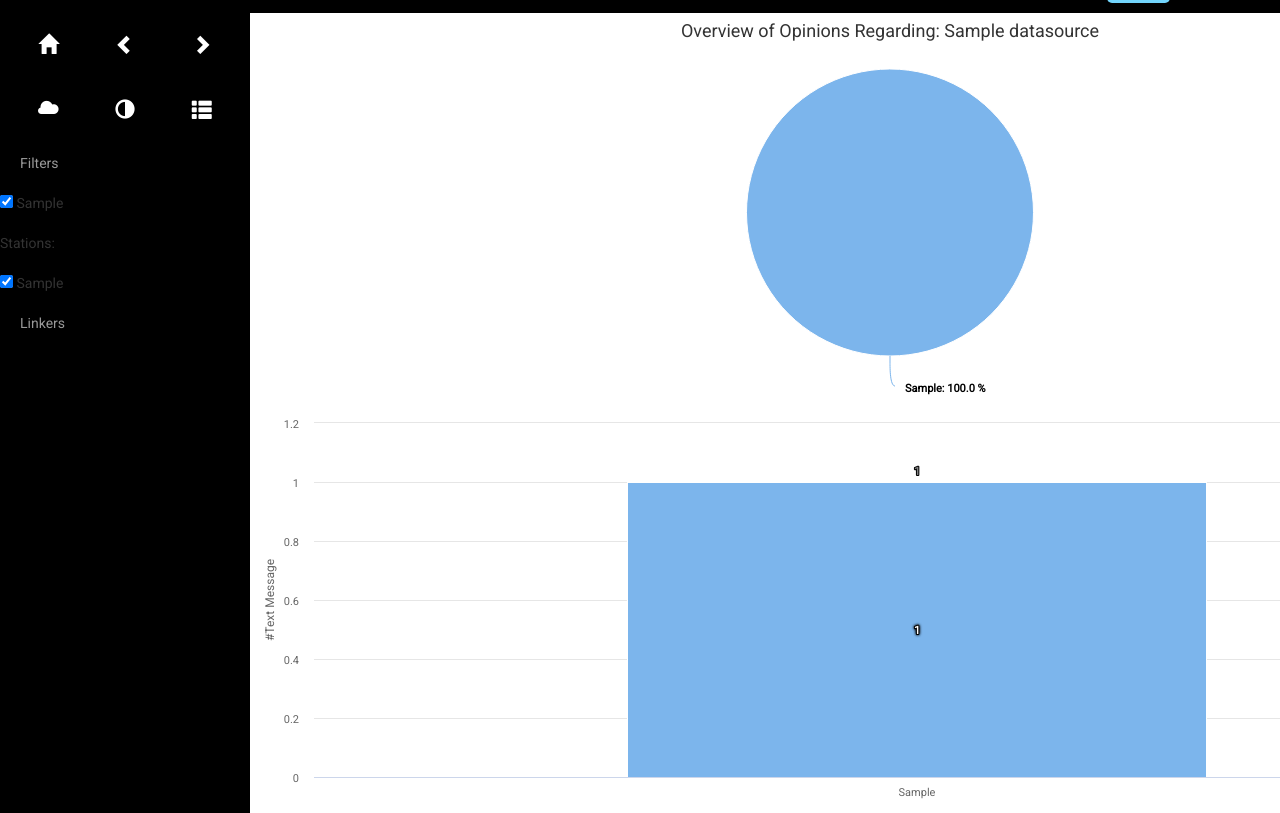
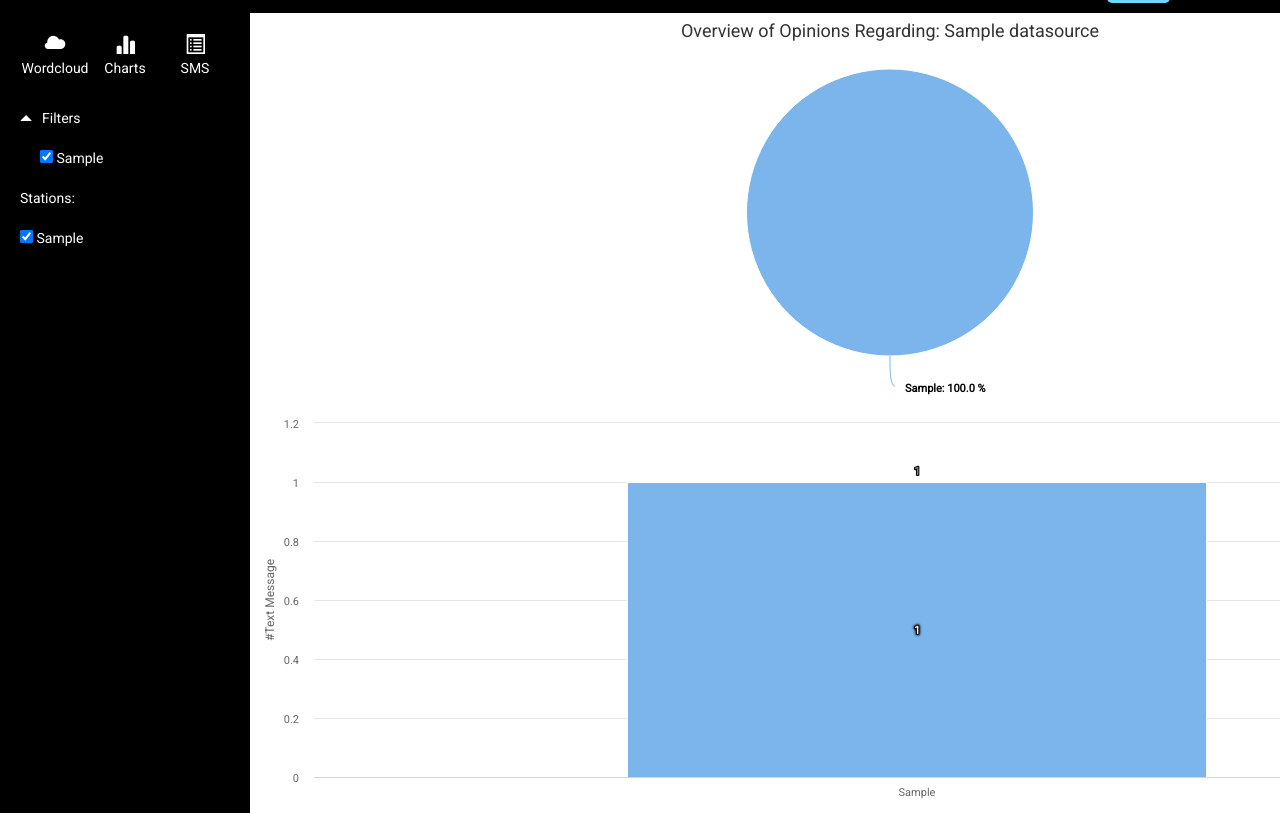
Before and after one commit to chwangaa/Charlie, a Django app: page /analysis/1/ in a window 1280 px wide. Shown: the part 37-850 px from the top of the page. Run offline with Django 3.2, Linux system fonts and the light colour scheme; tables that the repository leaves empty hold one stand-in row (values such as "Sample post"); some libraries are stand-ins or nearby versions.

Commit message:
sidebar changes
collapse filter menu, generally tidier

```diff
--- a/charlie/analysis/forms.py
+++ b/charlie/analysis/forms.py
@@ -4,9 +4,9 @@ from django import forms
 
 class DataUploadForm(forms.Form):
     docfile = forms.FileField(
-        label='Upload new Dataset for Analysis!'
+        label='Upload a new dataset for analysis!'
     )
     question = forms.CharField(
-        label='What is your Question')
+        label='What is your question?')
     answer = forms.CharField(
-        label='What are the options')
+        label='What are your options?')
--- a/charlie/analysis/static/analysis/css/dashboard.css
+++ b/charlie/analysis/static/analysis/css/dashboard.css
@@ -75,6 +75,7 @@ h1{
 	flex-wrap:wrap;
 	border-top:1px solid;
 	margin-top:10px;
+	padding:10px;
 }
 
 .uploaded_file{
--- a/charlie/analysis/static/analysis/css/sidebar.css
+++ b/charlie/analysis/static/analysis/css/sidebar.css
@@ -2,24 +2,43 @@
 	display:table;
 	height:auto;
 	width:100%;
-	padding:10px;
+	color:white;
+	padding:10px 20px 10px 20px;
 }
 
-.sidebar-link{
+.sidebar-link,.sidebar-text{
+	color:white;
 	display:table-cell;
 	text-align:center;
-	color:white;
-	padding:10px;
+	width:33%;
 }
 
 .sidebar-link:hover{
-	color:#FF8C00;
-}
-
-.sidebar-link:null{
-	color:
+	color:#72D5FC;
 }
 
 .glyphicon{
 	font-size:20px;
 }
+
+#icons{
+	padding:20px 20px 0 20px;
+}
+#icon_names{
+	padding:0 20px 20px 20px;
+}
+
+#filters:hover{
+	background-color:#72D5FC;
+}
+
+#filter-wrapper{
+	display:block;
+	padding-left:20px;
+	color:white;
+}
+
+#arrow{
+	font-size:12px;
+	padding-right:10px;
+}
--- a/charlie/analysis/templates/main.html
+++ b/charlie/analysis/templates/main.html
@@ -36,36 +36,30 @@
     {%block sidebar%}
     <div id="sidebar-wrapper">
         <ul class="sidebar-nav">
-			<div class="sidebar-link-container">
-				<a href={%url 'dashboard' %} class="sidebar-link">
-					<span class="glyphicon glyphicon-home" aria-hidden="true"></span>
-				</a>
-                <!-- View Traversal: Possibly a different attribute to simplify design -->
-				<a class="sidebar-link" switch-view="page_prev">
-					<span class="glyphicon glyphicon-chevron-left" aria-hidden="true"></span>
-				</a>
-				<a class="sidebar-link" switch-view="page_for">
-					<span class="glyphicon glyphicon-chevron-right" aria-hidden="true"></span>
-				</a>
-			</div>
-            <div class="sidebar-link-container">
+			<div class="sidebar-link-container" id="icons">
                 <a class="sidebar-link" switch-view="page_cloudmap">
                     <span class="glyphicon glyphicon-cloud" aria-hidden="true"></span>
                 </a>
-                <a class="sidebar-link" switch-view="page_charts">
-                    <span class="glyphicon glyphicon-adjust" aria-hidden="true"></span>
+				<a class="sidebar-link" switch-view="page_charts">
+                   <span class="glyphicon glyphicon-stats" aria-hidden="true"></span>
                 </a>
-                <a class="sidebar-link" switch-view="page_text">
-                    <span class="glyphicon glyphicon-th-list" aria-hidden="true"></span>
+				<a class="sidebar-link" switch-view="page_text">
+                    <span class="glyphicon glyphicon-list-alt" aria-hidden="true"></span>
                 </a>
-            </div>
-            <li id='li_filters'>
-                <a href="#" id="filters">Filters</a>
-            </li>
-            <li>
-                <a href="#" id="linkers">Linkers</a>
-            </li>
-        </ul>
+			</div>
+			<div class="sidebar-link-container" id="icon_names">
+				<span class="sidebar-text"> Wordcloud</span>
+                <span class="sidebar-text"> Charts</span>
+				<span class="sidebar-text"> SMS</span>
+			</div>
+
+			<div class="sidebar-link-container" id="filters">
+				<span class="glyphicon glyphicon-triangle-top" id="arrow" aria-hidden="true"></span><span>Filters</span>
+			</div>
+			<div id="filter-wrapper">
+				<li id='li_filters'>
+				</li>
+			</div>
     </div>
     {%endblock%}
     <!-- /#sidebar-wrapper -->
@@ -168,13 +162,6 @@ switchView();
 			else if(x == 'page_text'){
 				CTR_WINDOW  = WINDOW.LIST
 			}
-			else if(x == 'page_prev'){
-				if (CTR_WINDOW == WINDOW.LIST){CTR_WINDOW = WINDOW.CLOUD}
-			}
-			else if(x == 'page_for'){
-				if (CTR_WINDOW == WINDOW.UPLOAD && CTR_formatValid){CTR_WINDOW = WINDOW.CLOUD}
-                if (CTR_WINDOW == WINDOW.CLOUD){CTR_WINDOW = WINDOW.LIST}
-			}
 			switchView()
 		});
         /*
@@ -261,6 +248,22 @@ switchView();
         $(sidebar_id).append(" " + name + "<br>");
     }
     }
+
+	//Collapse filters - if you're here to clean up, this only exists here atm
+	var showFilters = true;
+	document.getElementById("filters").addEventListener("click",
+	function(e){
+		if (showFilters) {
+			document.getElementById("filter-wrapper").style.display="none";
+			document.getElementById("arrow").className="glyphicon glyphicon-triangle-bottom";
+			showFilters=false;
+		}
+		else{
+			document.getElementById("filter-wrapper").style.display="block";
+			document.getElementById("arrow").className="glyphicon glyphicon-triangle-top";
+			showFilters=true;
+		};
+	});
     </script>
 
     {%endblock%}
```
